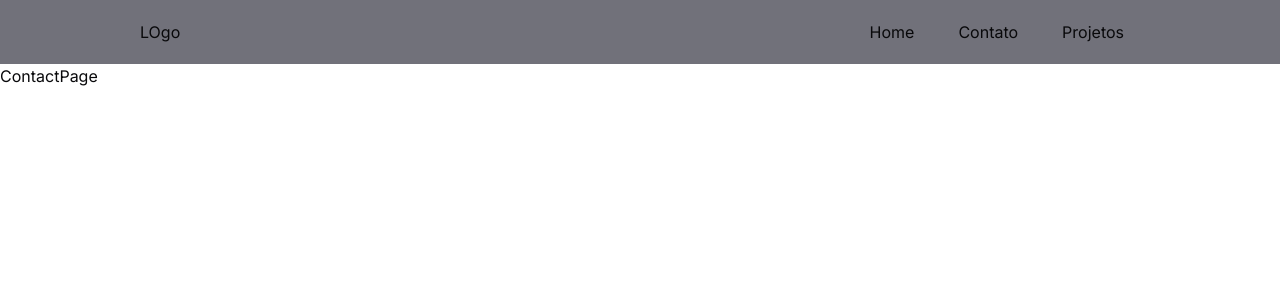
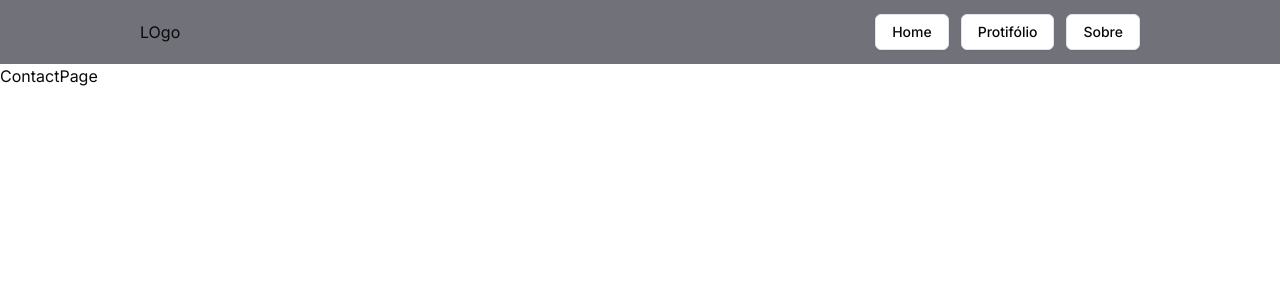
Before and after one commit to dario-souza/portfolio, a Next.js app: page /contato in a window 1280 px wide. Shown: the top 300 px of the page. Built offline with nearby package versions, Linux system fonts and the light colour scheme.

Commit message:
menu navegação

```diff
--- a/src/components/link.tsx
+++ b/src/components/link.tsx
@@ -1,14 +1,15 @@
 import Link, { LinkProps, } from 'next/link'
-import React, { PropsWithChildren, ReactNode } from 'react'
+import { PropsWithChildren, ReactNode } from 'react'
 
-type LinkProp = LinkProps & {
-  children: ReactNode
+
+type LinkProp = PropsWithChildren & {
+  href: string
   className?: string
 }
 
-const CustomLink = ({ children, className, ...props }: LinkProp,) => {
+const CustomLink = ({ className, href, children, ...props }: LinkProp,) => {
   return (
-    <Link {...props} className={className} >{children}</Link>
+    <Link href={href} {...props} className={className} >{children}</Link>
   )
 }
 
--- a/src/components/menu-button.tsx
+++ b/src/components/menu-button.tsx
@@ -1,4 +1,4 @@
-import { Button } from "@/components/ui/button"
+import { Button, buttonVariants } from "@/components/ui/button"
 import { Input } from "@/components/ui/input"
 import { Label } from "@/components/ui/label"
 import {
@@ -26,13 +26,10 @@ export function MenuButton({ children }: MenuButtonProps) {
       <SheetTrigger asChild>
         <Button variant="secondary" className="sm:hidden">{children}</Button>
       </SheetTrigger>
-      <SheetContent>
-        <div className="flex flex-col space-y-3">
-          <CustomLink href="/" className="hover:bg-zinc-500 py-2 px-4 hover:rounded hover:text-white duration-500">Home</CustomLink>
-          <CustomLink href="/contato" className="hover:bg-zinc-500 py-2 px-4 hover:rounded hover:text-white duration-500">Contato</CustomLink>
-          <CustomLink href="/" className="hover:bg-zinc-500 py-2 px-4 hover:rounded hover:text-white duration-500">Sobre</CustomLink>
-        </div>
-
+      <SheetContent className="space-y-2">
+        <CustomLink href="/" className={`${buttonVariants({ variant: 'outline' })} w-full`} >Home</CustomLink>
+        <CustomLink href="/portifolio" className={`${buttonVariants({ variant: 'outline' })} w-full`} >Protifólio</CustomLink>
+        <CustomLink href="/sobre" className={`${buttonVariants({ variant: 'outline' })} w-full`} >Sobre</CustomLink>
       </SheetContent>
     </Sheet>
   )
--- a/src/components/navigation.tsx
+++ b/src/components/navigation.tsx
@@ -3,6 +3,8 @@ import React from 'react'
 import CustomLink from './link'
 import { AlignJustify } from 'lucide-react'
 import { MenuButton } from './menu-button'
+import { buttonVariants } from './ui/button'
+import Link from 'next/link'
 
 const NavBarHeader = () => {
   return (
@@ -14,9 +16,9 @@ const NavBarHeader = () => {
             <AlignJustify />
           </MenuButton>
           <div className="hidden space-x-3 sm:flex" >
-            <CustomLink href="/" className="block p-4 hover:bg-slate-300 transition-all duration-500">Home</CustomLink>
-            <CustomLink href="/" className="block p-4 hover:bg-slate-300 transition-all duration-500">Contato</CustomLink>
-            <CustomLink href="/" className="block p-4 hover:bg-slate-300 transition-all duration-500">Projetos</CustomLink>
+            <CustomLink href="/" className={`${buttonVariants({ variant: 'outline' })}`} >Home</CustomLink>
+            <CustomLink href="/portifolio" className={`${buttonVariants({ variant: 'outline' })}`} >Protifólio</CustomLink>
+            <CustomLink href="/sobre" className={`${buttonVariants({ variant: 'outline' })}`} >Sobre</CustomLink>
           </div>
         </nav>
       </div>
```
